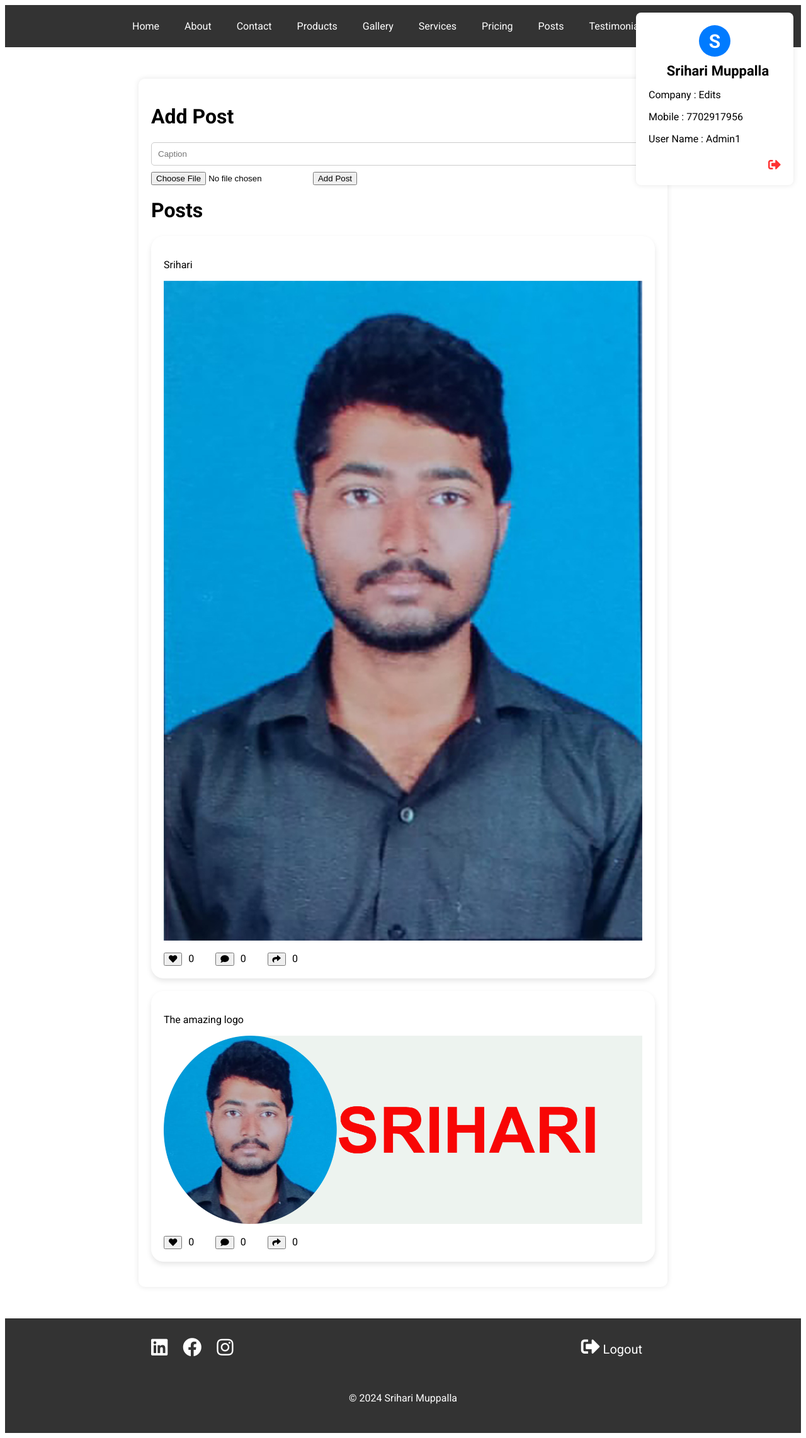
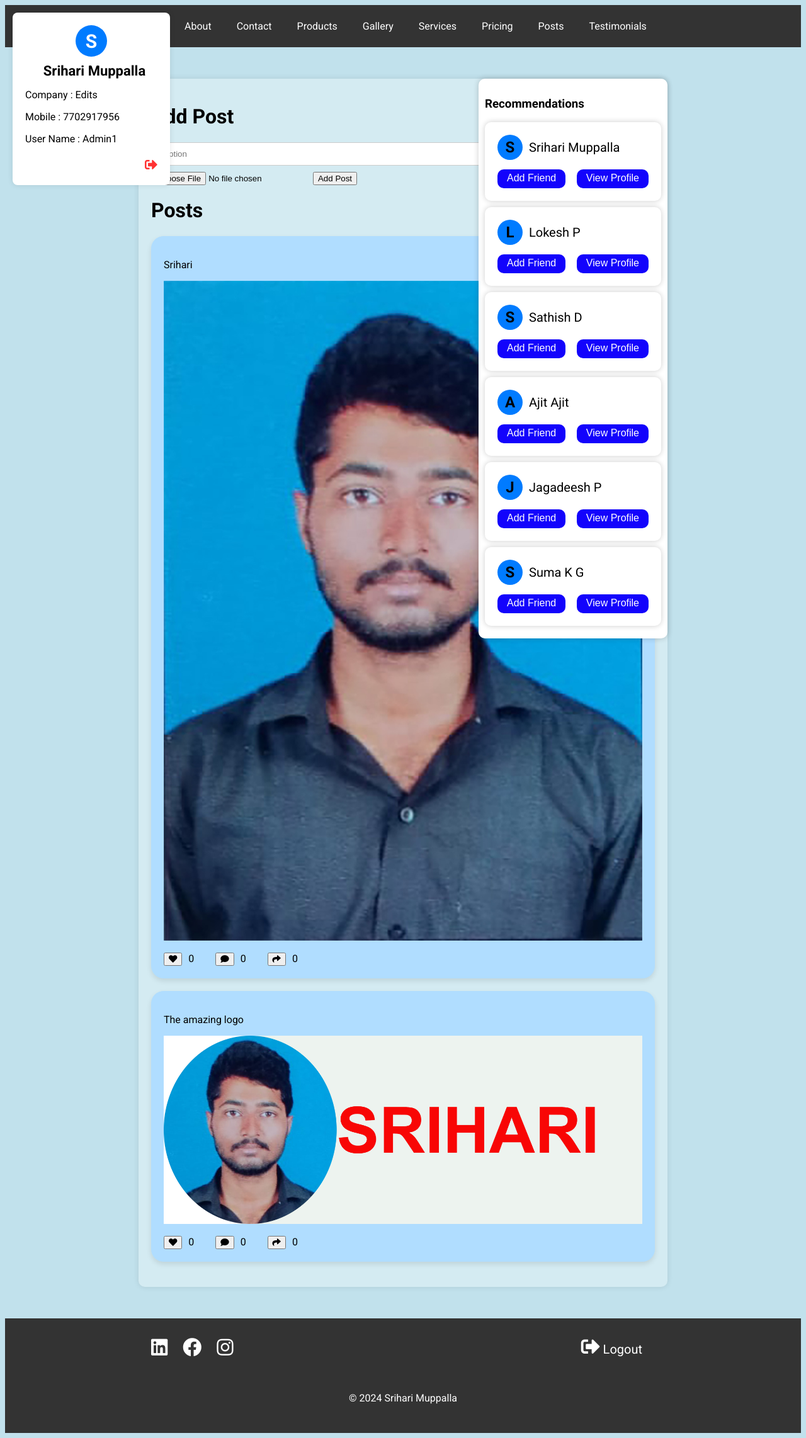
Before and after one commit to srihariMuppalla/sriflask, a Flask app: page /posts in a window 1280 px wide. Shown: the whole page at 63% size. Run offline with Flask 3, Linux system fonts and the light colour scheme; a user stored in the database is signed in; data comes from the database, SQL or seed files in the repository; both versions use the stored data as it was after the commit.

Commit message:
unque user section

```diff
--- a/Templates/index.html
+++ b/Templates/index.html
@@ -13,6 +13,7 @@
             /* Basic CSS for navigation bar */
             body {
                 font-family: 'Roboto';
+                background-color: #C1e1ec;
             }
             .nav-container {
                 background-color: #333;
--- a/Templates/posts.html
+++ b/Templates/posts.html
@@ -10,6 +10,21 @@
     </form>
 
     <h1>Posts</h1>
+    <div class="reco-cont">
+        <h3>Recommendations</h3>
+        {% for user in userList %}
+        <div class="reco-item">
+            <div class="reco-profile">
+                <div class="reco-profile-image">{{ user[1][0] }}</div>
+                <p class="reco-profile-name">{{ user[1] }} {{ user[2] }}</p>
+            </div>
+            <div class="reco-button-cont">
+                <button>Add Friend</button>
+                <a href="/{{user[5]}}"><button>View Profile</button></a>
+            </div>
+        </div>
+        {% endfor %}
+    </div>
     {% for post in posts %}
     <div class="post">
         <p>{{ post[2] }}</p>
--- a/app.py
+++ b/app.py
@@ -56,7 +56,7 @@ def first():
             # Retrieve User data
             cursor.execute("SELECT * FROM registrations WHERE username=?", (username,))
             User = cursor.fetchall()
-            userData = User[0]
+            userData = User
 
             print(logging.debug(userData))
 
@@ -70,9 +70,9 @@ def first():
             conn.close()
         if User:  # Check if User list is not empty
             userData = User[0]
-            return render_template('index.html', userData=userData)
+            return render_template('first.html', userData=userData)
         else:
-            return render_template('index.html', userData=None)
+            return render_template('first.html', userData=None)
     else:
         return render_template('first.html')
 
@@ -527,6 +527,25 @@ def posts():
             # Close the connection
             conn.close()
 
+    try:
+        conn = sqlite3.connect('example.db')
+        cursor = conn.cursor()
+
+        # Retrieve posts data
+        cursor.execute("SELECT * FROM registrations")
+        userList = cursor.fetchall()
+
+        print(logging.debug(userList))
+
+
+    except sqlite3.Error as e:
+        print("SQLite error:", e)
+        posts = []
+
+    finally:
+        # Close the connection
+        conn.close()
+
     if 'username' in session:
         username = session['username']
         # Fetch user information from the database using the username
@@ -552,7 +571,78 @@ def posts():
             # Close the connection
             conn.close()
 
-    return render_template('posts.html', userData=userData, posts=posts)
+    return render_template('posts.html', userData=userData, posts=posts, userList=userList)
+
+@app.route('/<username>')
+def user_details(username):
+    try:
+        # Connect to the SQLite database
+        conn = sqlite3.connect('example.db')
+        cursor = conn.cursor()
+
+        # Retrieve User data
+        cursor.execute("SELECT * FROM registrations WHERE username=?", (username,))
+        indiUserData = cursor.fetchall()
+        indiUserDataList = indiUserData[0]
+
+        print(logging.debug(indiUserData))
+
+    except sqlite3.Error as e:
+        print("SQLite error:", e)
+        posts = []
+
+    finally:
+        # Close the connection
+        conn.close()
+
+    # Fetch posts data from the database
+    try:
+        # Connect to the SQLite database
+        conn = sqlite3.connect('example.db')
+        cursor = conn.cursor()
+
+        # Retrieve posts data
+        cursor.execute("SELECT * FROM userposts WHERE username=?", (username,))
+        posts = cursor.fetchall()
+
+        print(logging.debug(posts))
+
+
+    except sqlite3.Error as e:
+        print("SQLite error:", e)
+        posts = []
+
+    finally:
+        # Close the connection
+        conn.close()
+
+    if 'username' in session:
+        username = session['username']
+        # Fetch user information from the database using the username
+        # Display the user's profile page
+        try:
+            # Connect to the SQLite database
+            conn = sqlite3.connect('example.db')
+            cursor = conn.cursor()
+
+            # Retrieve User data
+            cursor.execute("SELECT * FROM registrations WHERE username=?", (username,))
+            User = cursor.fetchall()
+            userData = User[0]
+
+            print(logging.debug(userData))
+
+
+        except sqlite3.Error as e:
+            print("SQLite error:", e)
+            posts = []
+
+        finally:
+            # Close the connection
+            conn.close()
+
+    return render_template('userdetails.html', userData=userData, indiUserDataList=indiUserDataList, posts=posts)
+
 
 @app.route('/logout')
 def logout():
--- a/static/styles.css
+++ b/static/styles.css
@@ -3,6 +3,7 @@
     max-width: 800px;
     margin: 0 auto;
     padding: 20px;
+
   }
 
 .container {
@@ -14,6 +15,7 @@
     box-shadow: 0 0 10px rgba(0, 0, 0, 0.1);
     text-align: justify;
     animation: fadeIn 1s ease-in-out;
+    background-color: #D4ebf2;
 }
 
 .container-home {
@@ -242,7 +244,7 @@
     background-color: #fff;
     position: absolute;
     top: 20px;
-    right: 20px;
+    left: 20px;
     border-radius: 8px;
     box-shadow: 0 0 10px rgba(0, 0, 0, 0.1);
 }
@@ -426,6 +428,7 @@
   box-sizing: border-box;
   margin: 20px 0px;
   border-radius: 20px;
+  background-color: #b0ddff;
 }
 
 .post img {
@@ -438,3 +441,98 @@
   margin-right: 30px;
   margin-left: 10px;
 }
+
+.reco-cont {
+  width: 300px;
+  height: auto;
+  background-color: #fff;
+  position: absolute;
+  top: 125px;
+  right: 220px;
+  border-radius: 10px;
+  box-shadow: 0 0 10px rgba(0, 0, 0, 0.2);
+  padding: 10px;
+  box-sizing: border-box;
+  text-transform: capitalize;
+}
+
+.reco-item {
+  border-radius: 10px;
+  box-shadow: 0 0 10px rgba(0, 0, 0, 0.2);
+  padding: 20px;
+  margin-bottom: 10px;
+}
+
+.reco-profile{
+  display: flex;
+  flex-direction: row;
+  justify-content: flex-start;
+  align-items: center;
+}
+
+.reco-profile-image{
+  display: flex;
+  flex-direction: column;
+  justify-content: center;
+  align-items: center;
+  width: 40px;
+  height: 40px;
+  border-radius: 25px;
+  background-color: #007bff;
+  font-size: 24px;
+  font-weight: 600;
+}
+
+.reco-profile-name {
+  font-size: 20px;
+  margin: 0px 0px 0px 10px;
+}
+
+.reco-button-cont {
+  display: flex;
+  flex-direction: row;
+  justify-content: space-between;
+  align-items: center;
+  margin-top: 15px;
+}
+
+.reco-button-cont button {
+  padding: 5px 15px 7px 15px;
+  background-color: #1303fc;
+  border: 0px;
+  border-radius: 10px;
+  color: #fff;
+  font-size: 16px;
+  cursor: pointer;
+}
+
+
+.user-cont {
+  border-radius: 10px;
+  box-shadow: 0 0 10px rgba(0, 0, 0, 0.2);
+  padding: 20px;
+  box-sizing: border-box;
+  text-transform: capitalize;
+  background-color: #b8ebff;
+  display: flex;
+  flex-direction: row;
+  justify-content: flex-start;
+  align-items: center;
+}
+
+.user-cont-profile-img {
+  width: 200px;
+  height: 200px;
+  display: flex;
+  flex-direction: row;
+  justify-content: center;
+  align-items: center;
+  background-color: #1303fc;
+  color: #fff;
+  font-size: 100px;
+  border-radius: 10px;
+}
+
+.user-cont-info {
+  margin-left: 30px;
+}
```
Also changed, not shown: Templates/userdetails.html (added, +25 -0 lines), example.db, static/uploads/44c8c77d-ed17-48bc-90be-b3dc9563323d.png (added), static/uploads/bb4b9b6f-f3f7-40a7-b43d-f6a3467f79e8.png (added), static/uploads/c4de2436-6bdc-41e1-b214-ae7c20f05d96.png (added).
